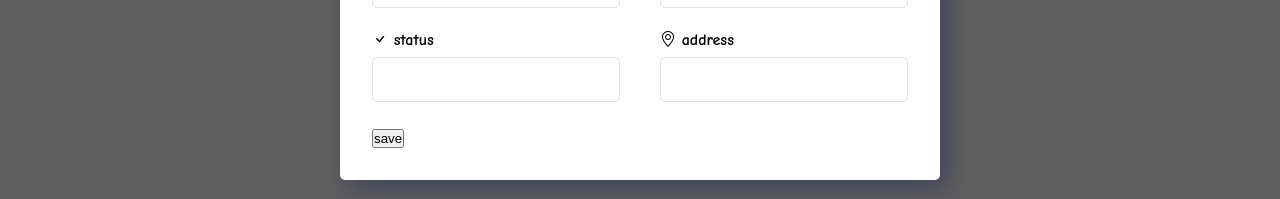
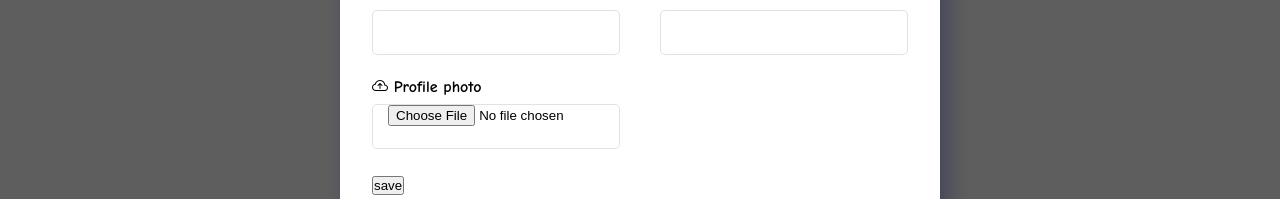
Before and after one commit to MalgKa/spring-boot-with-react, a React (Create React App) app in the folder frontend/: page / in a window 1280 px wide. Both pictures are taken after a click on the button "Add new Contact". Shown: the part 366-565 px from the top of the page. Built offline with nearby package versions, Linux system fonts and the light colour scheme; no server answers.

Commit message:
frontend: Updated handleNewContact to upload profile photo and added file input to form; added updatePhoto function to ContactService  to handle photo upload requests.

```diff
--- a/frontend/src/App.jsx
+++ b/frontend/src/App.jsx
@@ -1,11 +1,12 @@
 import './App.css';
-import {getContacts, saveContact} from "./api/ContactService";
+import {getContacts, saveContact, uploadPhoto} from "./api/ContactService";
 import {useEffect, useRef, useState} from "react";
 import ContactList from "./components/ContactList";
 import Header from "./components/Header";
 
 function App() {
     const [data, setData] = useState([])
+    const [file, setFile] = useState(undefined)
     const [values, setValues] = useState(
         {
             name: '',
@@ -17,7 +18,6 @@ function App() {
         }
     )
     const modalRef = useRef();
-
     const getAllContacts = async (page = 0, size = 10) => {
         try {
             const {data} = await getContacts(page, size);
@@ -41,6 +41,10 @@ function App() {
         e.preventDefault()
         try {
             const {data} = await saveContact(values)
+            const formData = new FormData()
+            formData.append('photo', file, file.name)
+            formData.append('id', data.id)
+            await uploadPhoto(formData)
             toggleModal(false)
             setValues({
                 name: '',
@@ -69,7 +73,7 @@ function App() {
             <dialog ref={modalRef} className='modal'>
                 <div className='modal__header'>
                     <h1>New Contact</h1>
-                    <i onClick={()=>toggleModal(false)} className="bi bi-x-circle-fill"></i>
+                    <i onClick={() => toggleModal(false)} className="bi bi-x-circle-fill"></i>
                 </div>
                 <hr/>
                 <form onSubmit={handleNewContact}>
@@ -98,6 +102,10 @@ function App() {
                             <span className='details'><i className="bi bi-geo-alt"></i> address</span>
                             <input type="text" name='address' value={values.address} onChange={onChange} required/>
                         </div>
+                        <div className='input-box'>
+                            <span className='details'><i className="bi bi-cloud-arrow-up"></i> Profile photo</span>
+                            <input type="file" name='photo' onChange={(e) => setFile(e.target.files[0])} required/>
+                        </div>
                     </div>
 
                     <button type='submit'>save</button>
--- a/frontend/src/api/ContactService.js
+++ b/frontend/src/api/ContactService.js
@@ -12,3 +12,6 @@ export async function saveContact(contact){
 export async function getContact(id){
     return await axios.get(`${API_URL}/${id}`)
 }
+export async function uploadPhoto(formData) {
+    return await axios.put(`${API_URL}/photo`, formData)
+}
```
